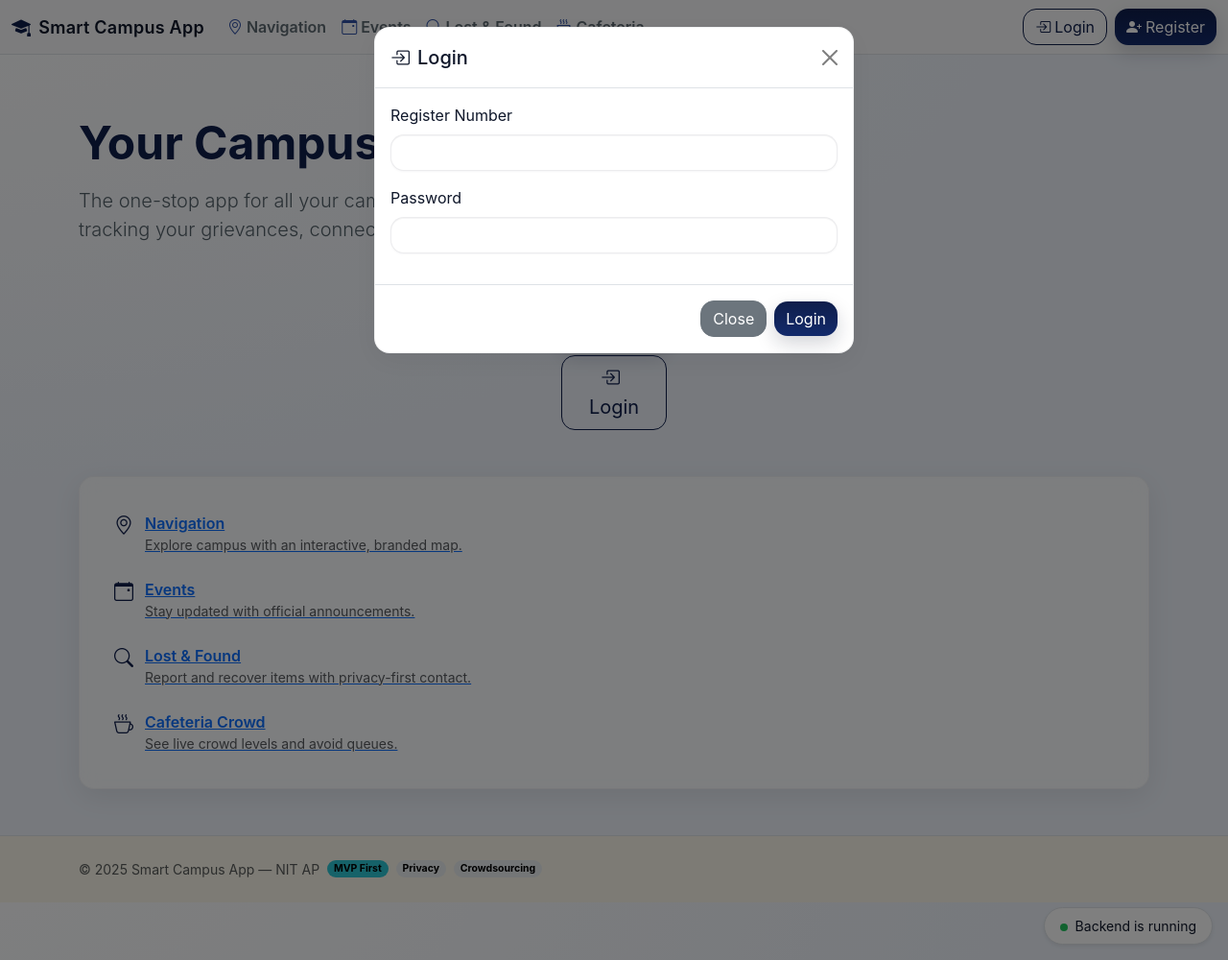
After one commit to CodeSrinu/Campus, a Flask app: template templates/index.html in a window 1280 px wide, after a click on "Login". The commit adds this page. Shown: the whole page at 96% size. Run offline with Flask 3, Linux system fonts and the light colour scheme; the template is opened without the code that fills it, so the values that code supplies are empty.

Commit message:
set up new ui and colors and simplified home section, ready to merge the section

```diff
--- a/server.py
+++ b/server.py
@@ -1,7 +1,7 @@
 import os
 import json
 from typing import Any, Dict, List, Optional
-from flask import Flask, jsonify, request
+from flask import Flask, jsonify, request, send_from_directory, render_template
 from flask_cors import CORS
 
 DATA_DIR = os.getenv("DATA_DIR", os.path.join(os.getcwd(), "data"))
@@ -19,10 +19,22 @@ def create_app() -> Flask:
     # Enable CORS for all routes (adjust origins for production as needed)
     CORS(app, resources={r"/*": {"origins": "*"}})
 
+
+
+    @app.route("/health", methods=["GET"])
+    def health():
+        return jsonify({"status": "Backend is running"}), 200
+
+    # Home page at /
     @app.route("/", methods=["GET"])
-    def root():
-        return jsonify({"status": "Backend is running", "message": "Welcome to Campus Connect!"}), 200
+    def home_page():
+        return send_from_directory("templates", "index.html")
 
+
+    # Serve Map at /map
+    @app.route("/map", methods=["GET"])
+    def map_page():
+        return send_from_directory("templates", "map.html")
 
     @app.route("/api/events", methods=["GET"])
     def get_events():
--- /dev/null
+++ b/static/style.css
@@ -0,0 +1,219 @@
+/* Smart Campus App — Shared Styles */
+
+/* Palette and Bootstrap variable mapping */
+:root {
+  /* Requested variables */
+  --primary-color: #0f1e4b;  /* Brand Navy */
+  --background-color: #f7f9fc; /* Soft Cool Background */
+  --text-color: #0f172a;     /* Slate 900 */
+  --card-background: #ffffff;
+  --accent-color: #2dc5d3;   /* Teal Accent */
+
+  /* Legacy/internal vars mapped to requested names */
+  --primary: var(--primary-color);
+  --bg: var(--background-color);
+  --text: var(--text-color);
+  --accent: var(--accent-color);
+  --muted: #6b7280;
+  --mask: rgba(80, 94, 108, 0.65); /* Map mask color */
+
+  /* Bootstrap CSS variables mapped */
+  --bs-primary: var(--primary-color);
+  --bs-link-color: var(--primary-color);
+  --bs-body-bg: var(--background-color);
+  --bs-body-color: var(--text-color);
+
+  /* Extended tokens for app */
+  --primary-900: #0b153a;
+  --primary-700: #132a6b;
+  --primary-500: #1b3e9b;
+  --teal-400: #37d4e2;
+  --teal-500: #2dc5d3;
+  --surface: #ffffff;
+  --surface-2: #f3f6fb;
+  --shadow-color: 220 40% 2%; /* for shadow util */
+
+}
+
+/* --- Design System (inspired by provided mock) --- */
+/* Buttons */
+.btn { border-radius: 14px; }
+.btn-primary { background: linear-gradient(180deg, var(--primary-color), var(--primary-700)); border: none; box-shadow: 0 8px 20px rgba(15, 23, 42, 0.18); }
+.btn-primary:hover { filter: brightness(1.02); box-shadow: 0 10px 26px rgba(15, 23, 42, 0.22); }
+.btn-primary:active { transform: translateY(1px); }
+.btn-outline-primary { border-color: rgba(15,23,42,0.2); color: var(--primary-color); }
+.btn-outline-primary:hover { background: rgba(27,62,155,0.06); border-color: rgba(27,62,155,0.3); color: var(--primary-color); }
+
+/* Cards & surfaces */
+.card, .modal-content { border: 1px solid rgba(15,23,42,0.06); border-radius: 16px; background: var(--surface); box-shadow: 0 8px 30px rgba(15,23,42,0.06); }
+.shadow-elevated { box-shadow: 0 12px 40px rgba(15,23,42,0.12) !important; }
+
+/* Form elements */
+.form-control, .form-select { border-radius: 14px; border: 1px solid rgba(15,23,42,0.08); background: #fff; box-shadow: inset 0 1px 0 rgba(15,23,42,0.04), 0 1px 2px rgba(15,23,42,0.04); }
+.form-control:focus, .form-select:focus { border-color: var(--accent-color); box-shadow: 0 0 0 3px rgba(45,197,211,0.25); }
+.form-check-input { border-color: rgba(15,23,42,0.2); }
+.form-check-input:checked { background-color: var(--accent-color); border-color: var(--accent-color); }
+
+/* Range (slider) */
+input[type="range"] { -webkit-appearance: none; width: 100%; height: 6px; border-radius: 999px; background: linear-gradient(90deg, var(--teal-500) 0%, var(--teal-400) 50%, #e5e7eb 50%); outline: none; }
+input[type="range"]::-webkit-slider-thumb { -webkit-appearance: none; appearance: none; width: 28px; height: 28px; border-radius: 999px; background: #fff; border: 2px solid var(--teal-500); box-shadow: 0 8px 20px rgba(45,197,211,0.35); position: relative; }
+input[type="range"]::-moz-range-thumb { width: 28px; height: 28px; border: 2px solid var(--teal-500); border-radius: 999px; background: #fff; box-shadow: 0 8px 20px rgba(45,197,211,0.35); }
+
+/* Navbar tweaks for new palette */
+.app-navbar { background: rgba(255,255,255,0.86); border-bottom: 1px solid rgba(15,23,42,0.08); }
+.app-navbar .nav-link { color: rgba(15,23,42,0.78); font-weight: 600; }
+.app-navbar .nav-link:hover, .app-navbar .nav-link:focus { color: var(--primary-500); }
+.app-navbar .navbar-brand .bi { color: var(--primary-500); }
+
+/* Action buttons */
+.action-btn { background:#fff; border-color: rgba(15,23,42,0.06); }
+.action-btn.action-primary { background: linear-gradient(180deg, var(--primary-color), var(--primary-700)); color: #fff; }
+
+/* Accent utilities */
+.badge-gold { background: var(--accent-color); color: #0f172a; }
+.icon-primary { color: var(--primary-500) !important; }
+
+/* Background */
+body { background: radial-gradient(1200px 600px at -10% -10%, #ffffff 0%, #f7f9fc 55%, #eef3fb 100%); }
+
+
+/* Base typography and body */
+/* Typography: switch to Plus Jakarta Sans */
+@import url('https://fonts.googleapis.com/css2?family=Plus+Jakarta+Sans:wght@400;600;700&display=swap');
+:root { --font-ui: 'Plus Jakarta Sans', Inter, system-ui, -apple-system, Segoe UI, Roboto, Helvetica, Arial, sans-serif; }
+body { font-family: var(--font-ui); }
+
+/* Navbar icon polish & dropdown */
+.app-navbar .navbar-brand { font-weight: 700; letter-spacing: 0.25px; font-size: 1.125rem; }
+.app-navbar .navbar-brand .bi { font-size: 1.25rem; vertical-align: -2px; }
+.app-navbar .nav-link .bi { color: var(--primary-500); opacity: .9; }
+.app-navbar .nav-link:hover .bi { color: var(--primary-color); opacity: 1; }
+
+.dropdown-menu { border: 1px solid rgba(15,23,42,0.06); border-radius: 12px; box-shadow: 0 16px 40px rgba(15,23,42,0.12); padding: .5rem; }
+.dropdown-item { border-radius: 8px; }
+.dropdown-item:hover { background: rgba(27,62,155,0.06); color: var(--primary-500); }
+
+/* Navbar toggler */
+.navbar-light .navbar-toggler { border-color: rgba(15,23,42,0.15); }
+.navbar-toggler-icon { filter: drop-shadow(0 1px 0 rgba(0,0,0,0.06)); }
+
+
+
+/* Buttons */
+.btn-primary { background-color: var(--primary-color); border-color: var(--primary-color); }
+.btn-primary:hover { filter: brightness(0.95); }
+.btn-outline-primary { color: var(--primary-color); border-color: var(--primary-color); }
+.btn-outline-primary:hover { background-color: var(--primary-color); border-color: var(--primary-color); color: #fff; }
+
+/* Generic helpers */
+.icon-primary { color: var(--bs-primary) !important; }
+.text-accent { color: var(--accent) !important; }
+.bg-soft { background: #faf7ea; }
+.card-lift:hover { transform: translateY(-2px); box-shadow: 0 10px 28px rgba(0,0,0,0.12); }
+.shadow-soft { box-shadow: 0 6px 24px rgba(0,0,0,0.08); }
+
+/* Navbar */
+.navbar.app-navbar { -webkit-backdrop-filter: saturate(120%) blur(6px); backdrop-filter: saturate(120%) blur(6px); }
+
+/* Navbar enhanced styling */
+.app-navbar { background: rgba(255,255,255,0.75); border-bottom: 1px solid rgba(0,0,0,0.05); }
+.app-navbar .navbar-brand { color: var(--text-color); }
+.app-navbar .navbar-brand .bi { color: var(--primary-color); }
+.app-navbar .nav-link { color: rgba(54,69,79,0.8); }
+.app-navbar .nav-link:hover { color: var(--primary-color); }
+
+/* Glass and soft shadows */
+.glass-card { background: rgba(255,255,255,0.7); border: 1px solid rgba(0,0,0,0.04); -webkit-backdrop-filter: blur(10px) saturate(120%); backdrop-filter: blur(10px) saturate(120%); }
+.shadow-soft { box-shadow: 0 8px 30px rgba(0,0,0,0.08); }
+.rounded-4 { border-radius: 1rem !important; }
+
+/* Quick action pills */
+.action-btn { display:inline-flex; align-items:center; justify-content:center; padding:.75rem 1rem; border-radius:999px; border:1px solid rgba(0,0,0,0.06); background:#fff; color:var(--text-color); transition: transform .15s ease, box-shadow .2s ease, background-color .2s ease; }
+.action-btn:hover { transform: translateY(-1px); box-shadow: 0 10px 26px rgba(0,0,0,0.08); text-decoration:none; }
+.action-btn.action-primary { background: var(--primary-color); color:#fff; border-color: transparent; }
+.action-btn.action-primary:hover { filter: brightness(.98); }
+
+/* Feature list items */
+.feature-item { display:flex; align-items:flex-start; gap:12px; padding:12px; border-radius:12px; transition: background-color .2s ease, transform .15s ease; }
+.feature-item:hover { background: rgba(75,0,130,0.06); transform: translateY(-1px); }
+.feature-item .icon-primary { font-size: 1.25rem; color: var(--primary-color); }
+
+/* Subtle entrance animations */
+@keyframes riseFade {
+  from { opacity: 0; transform: translateY(8px); }
+  to   { opacity: 1; transform: translateY(0); }
+}
+.section-actions .action-btn { animation: riseFade .5s ease both; }
+
+/* Hero CTA sizing utilities */
+.hero-cta { width: 100%; }
+.hero-cta-btn { width: 100%; max-width: 680px; margin-left: auto; margin-right: auto; }
+@media (min-width: 768px) {
+  .hero-cta-btn { width: 80%; }
+}
+
+.section-features .feature-item { animation: riseFade .6s ease both; }
+.section-features .feature-item:nth-child(2){ animation-delay: .05s; }
+.section-features .feature-item:nth-child(3){ animation-delay: .1s; }
+.section-features .feature-item:nth-child(4){ animation-delay: .15s; }
+
+/* Footer */
+.footer-bar { background: #faf7ea; }
+.badge-neutral { background: #e9ecef; color: #000; }
+.badge-gold { background: var(--accent-color); color: #000; }
+
+/* Hero */
+.hero-title { color: var(--bs-primary); }
+.hero-sub { color: rgba(54,69,79,0.85); }
+
+/* Feature cards */
+.feature-card .bi { color: var(--bs-primary); }
+.feature-card .card { border: none; }
+.feature-card .card .card-body { padding: 1rem 1rem 1.25rem 1rem; }
+
+/* Footer badges */
+.badge-gold { background: var(--accent); color: #000; }
+
+/* Status pill */
+#status { border: 1px solid #e5e7eb; background: #fff; color: var(--text); }
+
+/* Toast */
+.toast { transition: opacity .2s ease, transform .2s ease; }
+
+/* Index grid legacy (if needed) */
+.grid { padding: 16px; display: grid; grid-template-columns: 1fr; gap: 12px; }
+@media (min-width: 520px) { .grid { grid-template-columns: repeat(2,1fr); } }
+@media (min-width: 860px) { .grid { grid-template-columns: repeat(4,1fr); } }
+
+/* Map page styles (scoped to .map-page) */
+body.map-page { background: #0b0f14; color: #e6edf3; }
+.map-page #app { height: 100%; display: grid; grid-template-rows: auto 1fr; }
+.map-page header { padding: 10px 14px; background: #0f1720; border-bottom: 1px solid #1e293b; display: flex; align-items: center; gap: 10px; }
+.map-page header h1 { font-size: 16px; margin: 0; font-weight: 600; letter-spacing: 0.3px; }
+.map-page header .sub { font-size: 12px; color: #94a3b8; }
+.map-page #map { height: 100%; width: 100%; }
+.map-page .status { position: absolute; top: 10px; right: 10px; background: rgba(15, 23, 32, 0.9); color: #e6edf3; padding: 8px 10px; border-radius: 8px; font-size: 12px; box-shadow: 0 4px 16px rgba(0,0,0,0.3); z-index: 1000; }
+.map-page .error { color: #fecaca; }
+.map-page .leaflet-container { background: #0b0f14; }
+
+
+
+/* Smooth scroll and card defaults */
+html { scroll-behavior: smooth; }
+.card { background: #ffffff; }
+
+/* Footer */
+.footer-bar { background: #faf7ea; }
+.badge-neutral { background: #e9ecef; color: #000; }
+
+/* Health pill dot states */
+.dot { display:inline-block; width:8px; height:8px; border-radius:999px; margin-right:.5rem; }
+.dot--ok { background:#22c55e; }
+.dot--warn { background:#f59e0b; }
+.dot--off { background:#ef4444; }
+
+/* Toast helpers */
+.toast-min { min-width: 260px; }
+
+/* Map layout helpers */
+.map-container { height: calc(100vh - 120px); }
--- /dev/null
+++ b/templates/index.html
@@ -0,0 +1,278 @@
+<!doctype html>
+<html lang="en">
+<head>
+  <meta charset="utf-8" />
+  <meta name="viewport" content="width=device-width, initial-scale=1" />
+  <title>Smart Campus App</title>
+  <!-- Bootstrap CSS & Icons -->
+  <link href="https://cdn.jsdelivr.net/npm/bootstrap@5.3.3/dist/css/bootstrap.min.css" rel="stylesheet" integrity="sha384-QWTKZyjpPEjISv5WaRU9OFeRpok6YctnYmDr5pNlyT2bRjXh0JMhjY6hW+ALEwIH" crossorigin="anonymous">
+  <link href="https://cdn.jsdelivr.net/npm/bootstrap-icons@1.11.3/font/bootstrap-icons.css" rel="stylesheet">
+  <!-- App Styles -->
+  <link href="/static/style.css" rel="stylesheet" />
+
+</head>
+<body class="bg-body">
+  <!-- Fixed Navbar -->
+  <nav class="navbar navbar-expand-lg navbar-light bg-light fixed-top border-bottom app-navbar" id="top">
+    <div class="container-fluid">
+      <a class="navbar-brand d-flex align-items-center gap-2" href="#">
+        <i class="bi bi-mortarboard-fill icon-primary"></i>
+        <span class="fw-semibold">Smart Campus App</span>
+      </a>
+      <button class="navbar-toggler" type="button" data-bs-toggle="collapse" data-bs-target="#mainNav" aria-controls="mainNav" aria-expanded="false" aria-label="Toggle navigation">
+        <span class="navbar-toggler-icon"></span>
+      </button>
+      <div class="collapse navbar-collapse" id="mainNav">
+        <ul class="navbar-nav me-auto mb-2 mb-lg-0">
+          <li class="nav-item"><a class="nav-link requires-auth" href="/map"><i class="bi bi-geo-alt me-1"></i>Navigation</a></li>
+          <li class="nav-item"><a class="nav-link" href="#" data-coming><i class="bi bi-calendar-event me-1"></i>Events</a></li>
+          <li class="nav-item"><a class="nav-link" href="#" data-coming><i class="bi bi-search me-1"></i>Lost &amp; Found</a></li>
+          <li class="nav-item"><a class="nav-link" href="#" data-coming><i class="bi bi-cup-hot me-1"></i>Cafeteria</a></li>
+        </ul>
+        <div class="d-flex gap-2">
+          <button type="button" class="btn btn-outline-primary" data-bs-toggle="modal" data-bs-target="#loginModal">
+            <i class="bi bi-box-arrow-in-right me-1"></i>Login
+          </button>
+          <button type="button" class="btn btn-primary" data-bs-toggle="modal" data-bs-target="#registerModal">
+            <i class="bi bi-person-plus-fill me-1"></i>Register
+          </button>
+        </div>
+      </div>
+    </div>
+  </nav>
+
+  <main class="mt-5 pt-4">
+    <!-- Hero -->
+    <section class="py-5">
+
+      <div class="container">
+        <div class="row align-items-center g-4">
+          <div class="col-12 col-lg-7">
+            <h1 class="display-5 fw-bold mb-3 hero-title">Your Campus, Simplified.</h1>
+            <p class="lead mb-4 hero-sub">
+              The one-stop app for all your campus needs. From finding events to tracking your grievances, connect to your campus like never before.
+            </p>
+
+          </div>
+
+                <!-- Centered vertical CTAs below title and content -->
+                <div class="hero-cta mt-2 d-grid gap-2 justify-content-center">
+                  <button type="button" class="btn btn-primary btn-lg hero-cta-btn" data-bs-toggle="modal" data-bs-target="#registerModal">
+                    <i class="bi bi-person-plus-fill me-2"></i>Register
+                  </button>
+                  <button type="button" class="btn btn-outline-primary btn-lg hero-cta-btn" data-bs-toggle="modal" data-bs-target="#loginModal">
+                    <i class="bi bi-box-arrow-in-right me-2"></i>Login
+                  </button>
+                </div>
+
+
+        </div>
+      </div>
+    </section>
+
+
+    <!-- Feature Highlights (soft panel) -->
+    <section class="section-features pb-5">
+      <div class="container">
+        <div class="glass-card p-3 p-md-4 rounded-4 shadow-soft">
+          <a class="feature-item requires-auth" href="/map">
+            <i class="bi bi-geo-alt icon-primary"></i>
+            <div>
+              <div class="fw-semibold">Navigation</div>
+              <div class="small text-muted">Explore campus with an interactive, branded map.</div>
+            </div>
+          </a>
+          <a class="feature-item requires-auth" href="/events">
+            <i class="bi bi-calendar-event icon-primary"></i>
+            <div>
+              <div class="fw-semibold">Events</div>
+              <div class="small text-muted">Stay updated with official announcements.</div>
+            </div>
+          </a>
+          <a class="feature-item requires-auth" href="/lost-found">
+            <i class="bi bi-search icon-primary"></i>
+            <div>
+              <div class="fw-semibold">Lost &amp; Found</div>
+              <div class="small text-muted">Report and recover items with privacy-first contact.</div>
+            </div>
+          </a>
+          <a class="feature-item requires-auth" href="/cafeteria">
+            <i class="bi bi-cup-hot icon-primary"></i>
+            <div>
+              <div class="fw-semibold">Cafeteria Crowd</div>
+              <div class="small text-muted">See live crowd levels and avoid queues.</div>
+            </div>
+          </a>
+        </div>
+      </div>
+    </section>
+
+    <footer class="py-4 border-top footer-bar">
+      <div class="container small text-muted d-flex flex-wrap gap-2 align-items-center">
+        <span>&copy; 2025 Smart Campus App — NIT AP</span>
+        <span class="badge rounded-pill badge-gold">MVP First</span>
+        <span class="badge rounded-pill badge-neutral">Privacy</span>
+        <span class="badge rounded-pill badge-neutral">Crowdsourcing</span>
+      </div>
+    </footer>
+  </main>
+
+  <!-- Login Modal -->
+  <div class="modal fade" id="loginModal" tabindex="-1" aria-labelledby="loginLabel" aria-hidden="true">
+    <div class="modal-dialog">
+      <div class="modal-content">
+        <div class="modal-header">
+          <h5 class="modal-title" id="loginLabel"><i class="bi bi-box-arrow-in-right me-2"></i>Login</h5>
+          <button type="button" class="btn-close" data-bs-dismiss="modal" aria-label="Close"></button>
+        </div>
+        <div class="modal-body">
+          <form id="loginForm">
+            <div class="mb-3">
+              <label class="form-label">Register Number</label>
+              <input type="text" class="form-control" required>
+            </div>
+            <div class="mb-3">
+              <label class="form-label">Password</label>
+              <input type="password" class="form-control" required>
+            </div>
+          </form>
+        </div>
+        <div class="modal-footer">
+          <button type="button" class="btn btn-secondary" data-bs-dismiss="modal">Close</button>
+          <button type="button" class="btn btn-primary" id="loginBtn">Login</button>
+        </div>
+      </div>
+    </div>
+  </div>
+
+  <!-- Register Modal -->
+  <div class="modal fade" id="registerModal" tabindex="-1" aria-labelledby="registerLabel" aria-hidden="true">
+    <div class="modal-dialog">
+      <div class="modal-content">
+        <div class="modal-header">
+          <h5 class="modal-title" id="registerLabel"><i class="bi bi-person-plus-fill me-2"></i>Register</h5>
+          <button type="button" class="btn-close" data-bs-dismiss="modal" aria-label="Close"></button>
+        </div>
+        <div class="modal-body">
+          <form id="registerForm">
+            <div class="mb-3">
+              <label class="form-label">Register Number</label>
+              <input type="text" class="form-control" required>
+            </div>
+            <div class="row">
+              <div class="col-6 mb-3">
+                <label class="form-label">Year</label>
+                <select class="form-select" required>
+                  <option value="" selected disabled>Choose…</option>
+                  <option>1</option>
+                  <option>2</option>
+                  <option>3</option>
+                  <option>4</option>
+                </select>
+              </div>
+              <div class="col-6 mb-3">
+                <label class="form-label">Branch</label>
+                <select class="form-select" required>
+                  <option value="" selected disabled>Choose…</option>
+                  <option>CSE</option>
+                  <option>ECE</option>
+                  <option>EEE</option>
+                  <option>ME</option>
+                  <option>CE</option>
+                </select>
+              </div>
+            </div>
+            <div class="mb-3">
+              <label class="form-label">Password</label>
+              <input type="password" class="form-control" required>
+            </div>
+          </form>
+        </div>
+        <div class="modal-footer">
+          <button type="button" class="btn btn-secondary" data-bs-dismiss="modal">Close</button>
+          <button type="button" class="btn btn-primary" id="createAccountBtn">Create Account</button>
+        </div>
+      </div>
+    </div>
+  </div>
+
+  <!-- Status pill (health) -->
+  <div id="status" class="position-fixed bottom-0 end-0 m-3 px-3 py-2 rounded-pill border bg-white small shadow-sm">
+    Checking backend…
+  </div>
+
+  <!-- Bootstrap JS -->
+  <script src="https://cdn.jsdelivr.net/npm/bootstrap@5.3.3/dist/js/bootstrap.bundle.min.js" integrity="sha384-YvpcrYf0tY3lHB60NNkmXc5s9fDVZLESaAA55NDzOxhy9GkcIdslK1eN7N6jIeHz" crossorigin="anonymous"></script>
+  <script>
+    // Palette to Bootstrap variables
+    document.documentElement.style.setProperty('--bs-primary', '#0f1e4b');
+    document.documentElement.style.setProperty('--bs-body-bg', '#f7f9fc');
+    document.documentElement.style.setProperty('--bs-body-color', '#0f172a');
+
+    // Coming soon links
+    document.querySelectorAll('[data-coming]').forEach(el => {
+      el.addEventListener('click', (e) => {
+        e.preventDefault();
+        const toast = document.createElement('div');
+        toast.className = 'toast align-items-center text-bg-light border-0 show position-fixed bottom-0 start-50 translate-middle-x mb-4 shadow';
+        toast.role = 'alert';
+        toast.style.minWidth = '260px';
+        toast.innerHTML = `<div class="d-flex"><div class="toast-body"><i class="bi bi-info-circle me-2" style="color:#4b0082"></i>Section coming soon!</div><button type="button" class="btn-close me-2 m-auto" data-bs-dismiss="toast" aria-label="Close"></button></div>`;
+        document.body.appendChild(toast);
+        setTimeout(() => toast.remove(), 2500);
+      });
+    });
+
+    // Health pill
+    (async function() {
+      const pill = document.getElementById('status');
+      try {
+        const res = await fetch('/health', { cache: 'no-store' });
+        const data = await res.json();
+        if (data && data.status) {
+          pill.innerHTML = `<span class="me-2" style="display:inline-block;width:8px;height:8px;border-radius:999px;background:#22c55e"></span>${data.status}`;
+        } else {
+          pill.innerHTML = `<span class="me-2" style="display:inline-block;width:8px;height:8px;border-radius:999px;background:#f59e0b"></span>Unknown`;
+        }
+      } catch(e) {
+        pill.innerHTML = `<span class="me-2" style="display:inline-block;width:8px;height:8px;border-radius:999px;background:#ef4444"></span>Offline`;
+      }
+    })();
+
+    // Register modal action
+    document.getElementById('createAccountBtn').addEventListener('click', () => {
+      alert('Account created successfully!');
+      const modal = bootstrap.Modal.getInstance(document.getElementById('registerModal'));
+      modal && modal.hide();
+    });
+
+    // Login modal action
+    document.getElementById('loginBtn').addEventListener('click', () => {
+      alert('Logged in!');
+      const modal = bootstrap.Modal.getInstance(document.getElementById('loginModal'));
+      modal && modal.hide();
+    });
+
+    // Protected routes (prototype)
+    let isLoggedIn = false;
+    function protectNavigation(e){
+      if(!isLoggedIn){
+        e.preventDefault();
+        const regModal = new bootstrap.Modal(document.getElementById('registerModal'));
+        regModal.show();
+      }
+    }
+    document.querySelectorAll('.requires-auth').forEach(el=>{
+      el.addEventListener('click', protectNavigation);
+    });
+
+    // Flip auth on successful login/register in prototype
+    document.getElementById('createAccountBtn').addEventListener('click', () => {
+      isLoggedIn = true;
+    });
+    document.getElementById('loginBtn').addEventListener('click', () => {
+      isLoggedIn = true;
+    });
+  </script>
+</body>
+</html>
```
Also changed, not shown: templates/map.html (renamed from map.html, +30 -6 lines).
